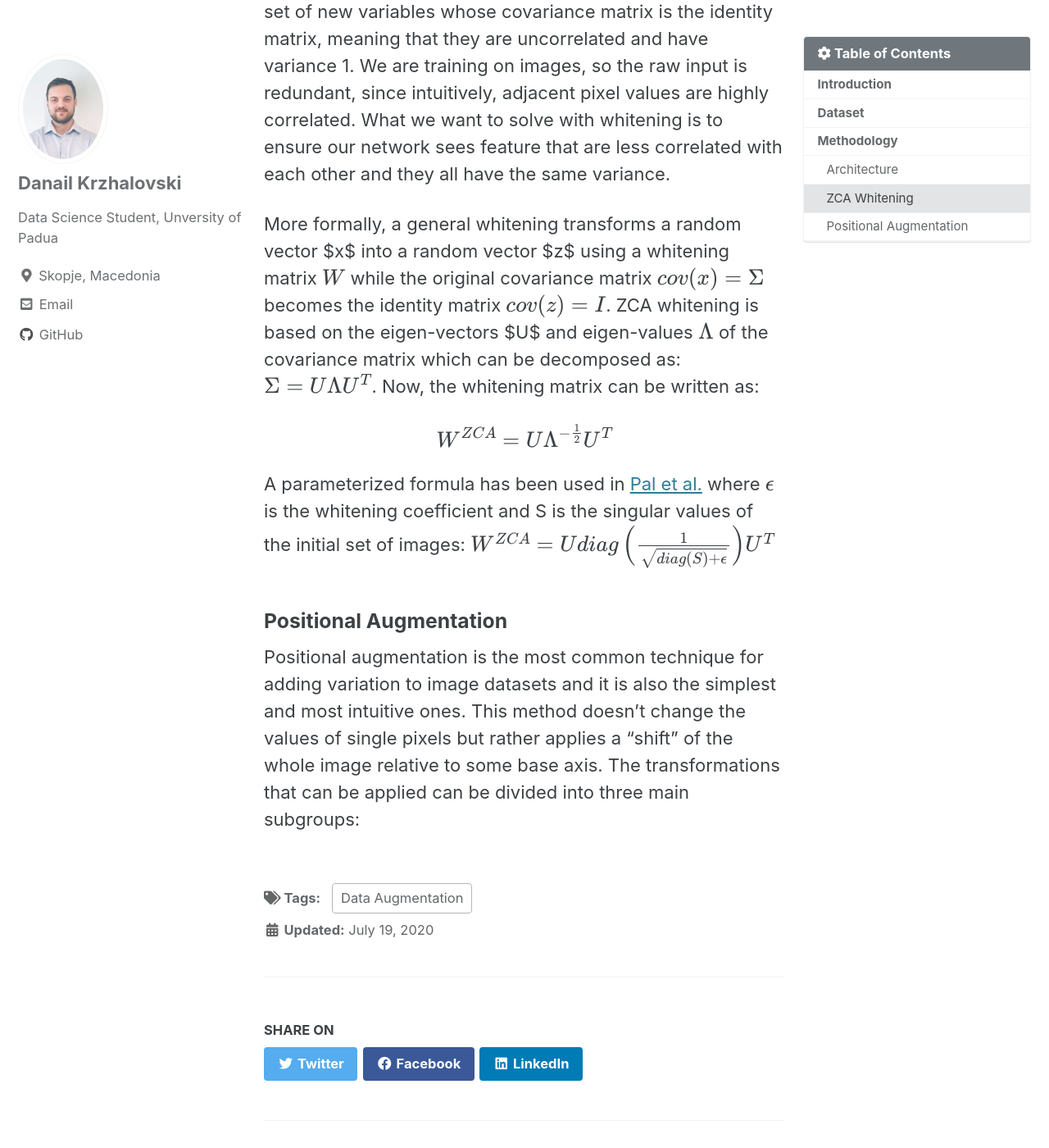
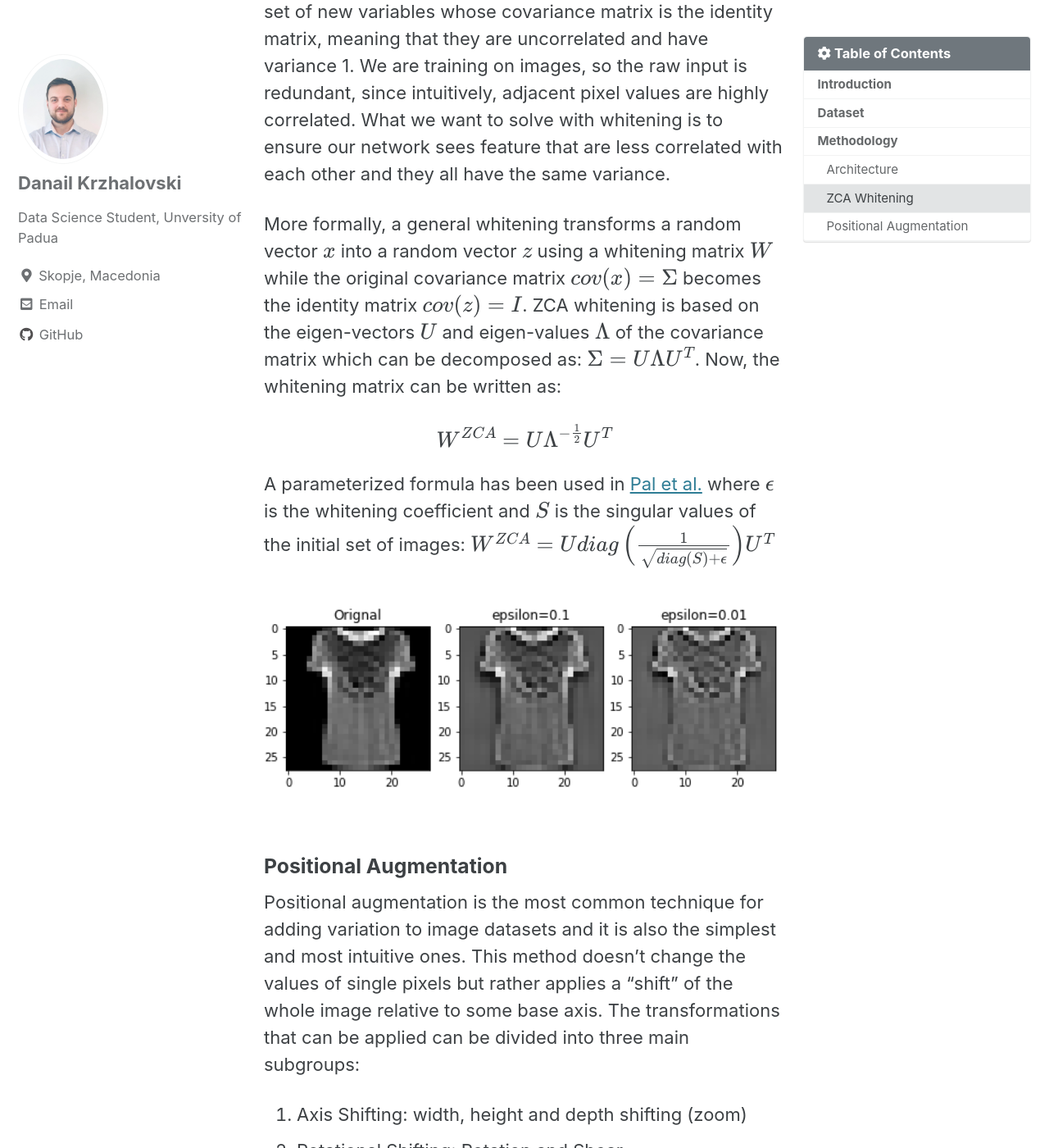
Before and after one commit to krzhalovski/krzhalovski.github.io, a Jekyll site: the page built from _posts/2020-07-19-Data-Augmentation-Automation.md, in a window 1280 px wide and 1400 px high, scrolled down 3642 px. Shown: the whole window at 82% size. Built offline with Jekyll 4.4.1, drawn with Linux system fonts in a browser that asks for light colours; cached includes are drawn as plain includes; formulas are drawn with MathJax 3; some of the changed text lies outside the part shown.

Commit message:
Added augmentation post

```diff
--- a/_posts/2020-07-19-Data-Augmentation-Automation.md
+++ b/_posts/2020-07-19-Data-Augmentation-Automation.md
@@ -65,12 +65,24 @@
 ### ZCA Whitening
 Whitening is a linear transformation that transforms a vector of random variables with a known covariance matrix into a set of new variables whose covariance matrix is the identity matrix, meaning that they are uncorrelated and have variance 1. We are training on images, so the raw input is redundant, since intuitively, adjacent pixel values are highly correlated. What we want to solve with whitening is to ensure our network sees feature that are less correlated with each other and they all have the same variance.
 
-More formally, a general whitening transforms a random vector $x$ into a random vector $z$ using a whitening matrix $$W$$ while the original covariance matrix $$cov(x)=\Sigma$$ becomes the identity matrix $$cov(z)=I$$. ZCA whitening is based on the eigen-vectors $U$ and eigen-values $$\Lambda$$ of the covariance matrix which can be decomposed as: $$\Sigma = U\Lambda U^T$$. Now, the whitening matrix can be written as:
+More formally, a general whitening transforms a random vector $$x$$ into a random vector $$z$$ using a whitening matrix $$W$$ while the original covariance matrix $$cov(x)=\Sigma$$ becomes the identity matrix $$cov(z)=I$$. ZCA whitening is based on the eigen-vectors $$U$$ and eigen-values $$\Lambda$$ of the covariance matrix which can be decomposed as: $$\Sigma = U\Lambda U^T$$. Now, the whitening matrix can be written as:
 
 $$W^{ZCA}=U\Lambda^{-\frac{1}{2}}U^T$$
 
-A parameterized formula has been used in [Pal et al.](https://ieeexplore.ieee.org/document/7808140) where $$\epsilon$$ is the whitening coefficient and S is the singular values of the initial set of images: $$W^{ZCA}=Udiag\left(\frac{1}{\sqrt{diag(S)+\epsilon}}\right)U^T$$
+A parameterized formula has been used in [Pal et al.](https://ieeexplore.ieee.org/document/7808140) where $$\epsilon$$ is the whitening coefficient and $$S$$ is the singular values of the initial set of images: $$W^{ZCA}=Udiag\left(\frac{1}{\sqrt{diag(S)+\epsilon}}\right)U^T$$
+
+<figure>
+  <img src="/images/Data_Augmentation/zca_whitening.png">
+</figure>
 
 ### Positional Augmentation
 
 Positional augmentation is the most common technique for adding variation to image datasets and it is also the simplest and most intuitive ones. This method doesn't change the values of single pixels but rather applies a "shift" of the whole image relative to some base axis. The transformations that can be applied can be divided into three main subgroups:
+
+1. Axis Shifting: width, height and depth shifting (zoom)
+2. Rotational Shifting: Rotation and Shear
+3. Flips: Horizontal and Vertical
+
+<figure>
+  <img src="/images/Data_Augmentation/positional_augmentation.png">
+</figure>
```
Also changed, not shown: images/Data_Augmentation/model_plot.png (added), images/Data_Augmentation/positional_augmentation.png (added), images/Data_Augmentation/zca_whitening.png (added).
